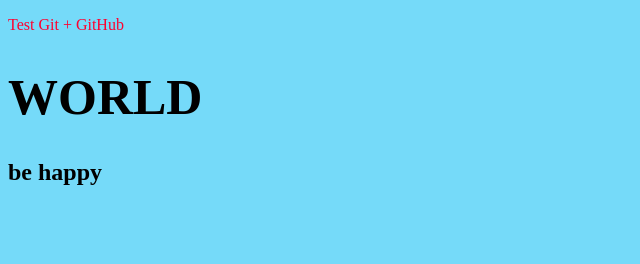
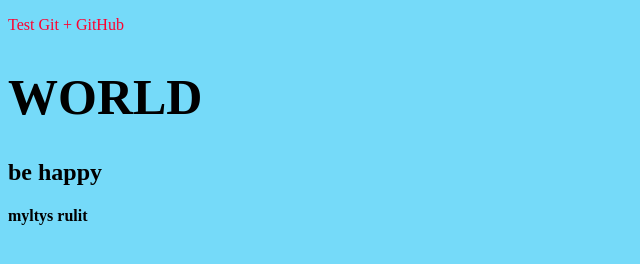
Before and after one commit to DimaNesterov/testGit, a plain HTML site: page index.html in a window 1280 px wide. Shown: the whole page, without its empty margins (0-640 px from the left). Drawn offline with Linux system fonts and the light colour scheme.

Commit message:
третье

```diff
--- a/index.html
+++ b/index.html
@@ -12,6 +12,6 @@
 
         <h1>WORLD</h1>
         <h2>be happy</h2>
-
+    <h4>myltys rulit</h4>
 </body>
 </html>
```
